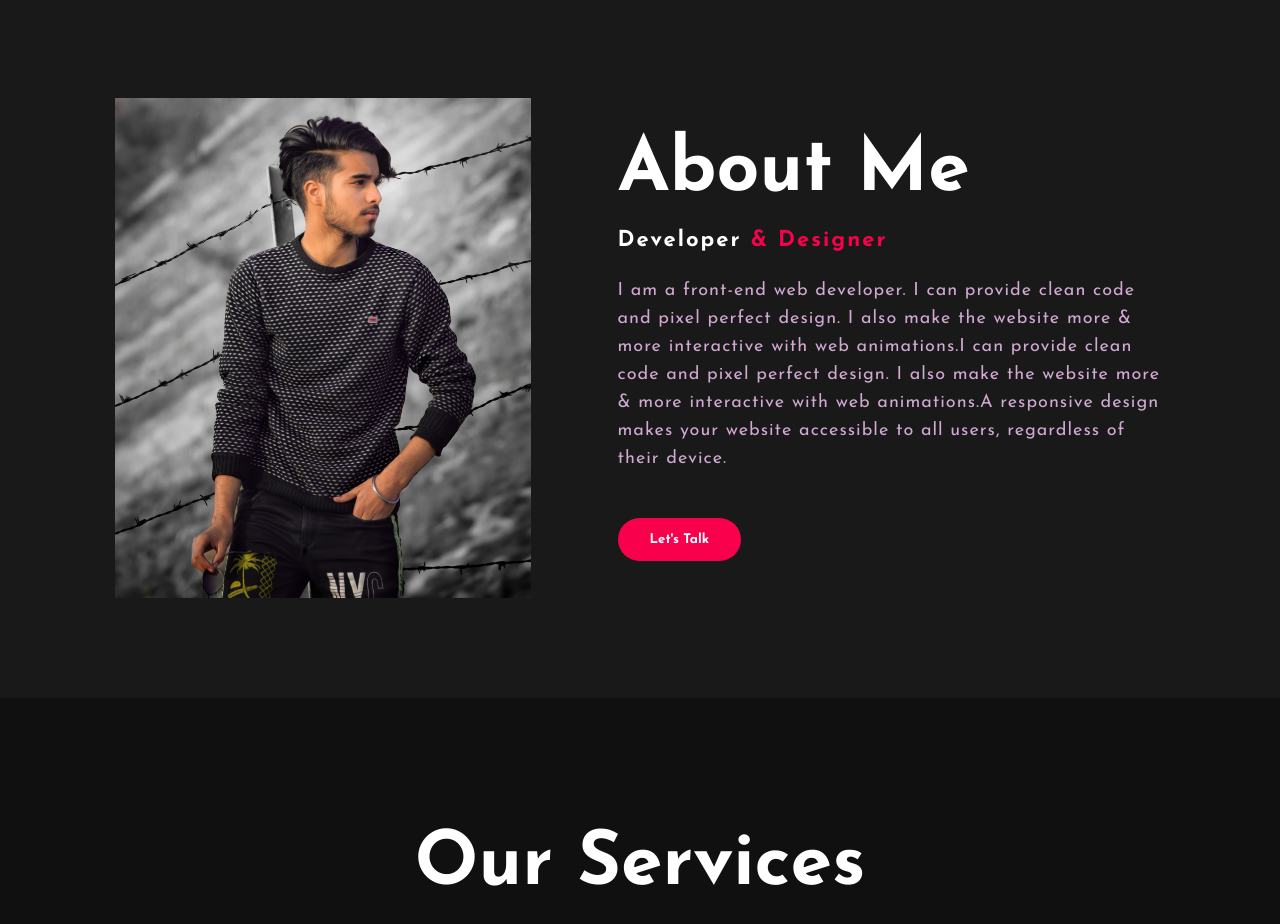
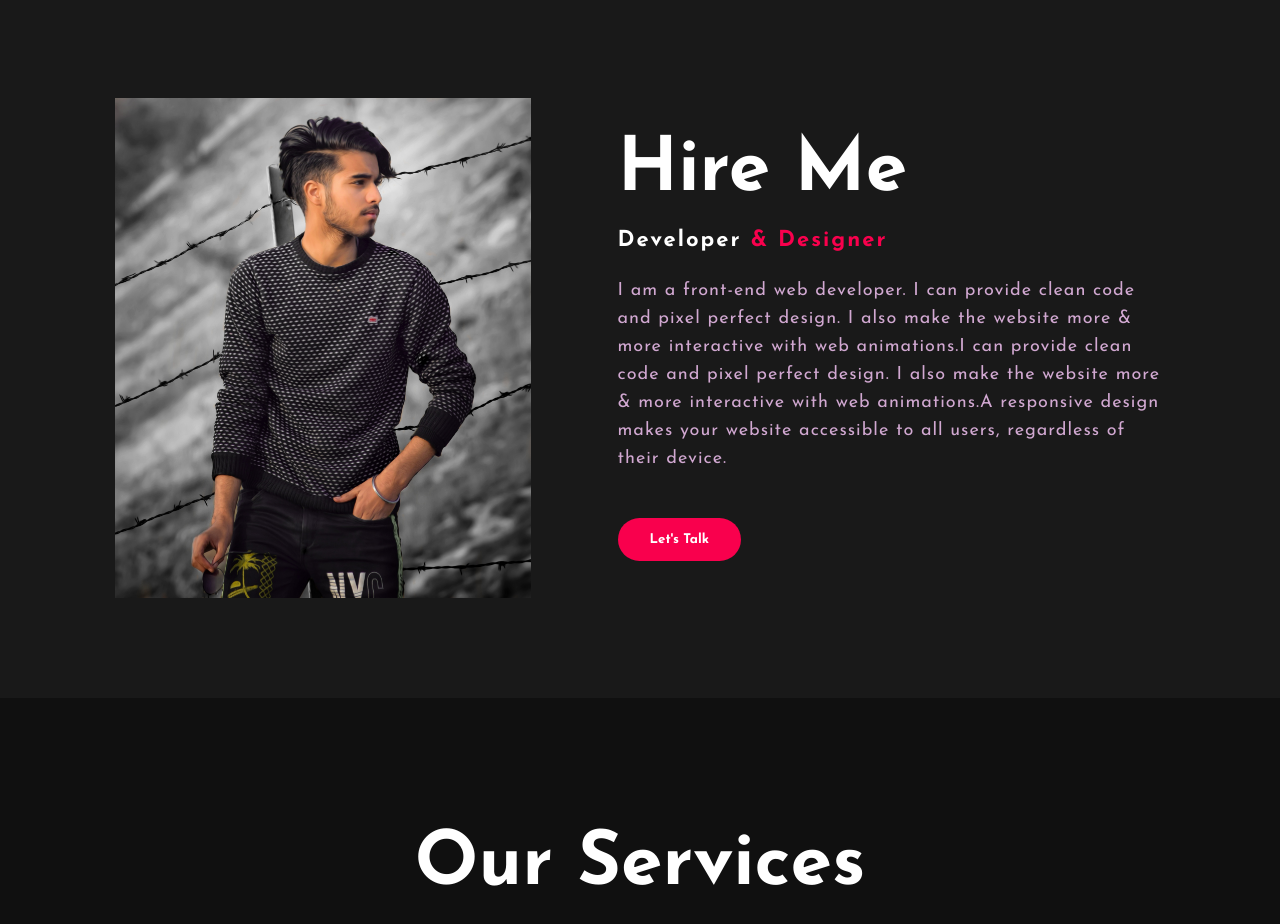
Before and after one commit to Encrpter119/officialsuhaib.github.io, a plain HTML site: page index.html in a window 1280 px wide. Shown: the part 802-1726 px from the top of the page. Drawn offline with Linux system fonts and the light colour scheme.

Commit message:
Update index.html

```diff
--- a/index.html
+++ b/index.html
@@ -44,7 +44,7 @@
 		<div class="main">
 			<img src="img/56.jpg">
 			<div class="about-text">
-				<h2>About Me</h2>
+				<h2>Hire Me </h2>
 				<h5>Developer <span>& Designer</span></h5>
 				<p>I am a front-end web developer. I can provide clean code and pixel perfect design. I also make the website more & more interactive with web animations.I can provide clean code and pixel perfect design. I also make the website more & more interactive with web animations.A responsive design makes your website accessible to all users, regardless of their device.</p>
 				<button type="button">Let's Talk</button>
```
